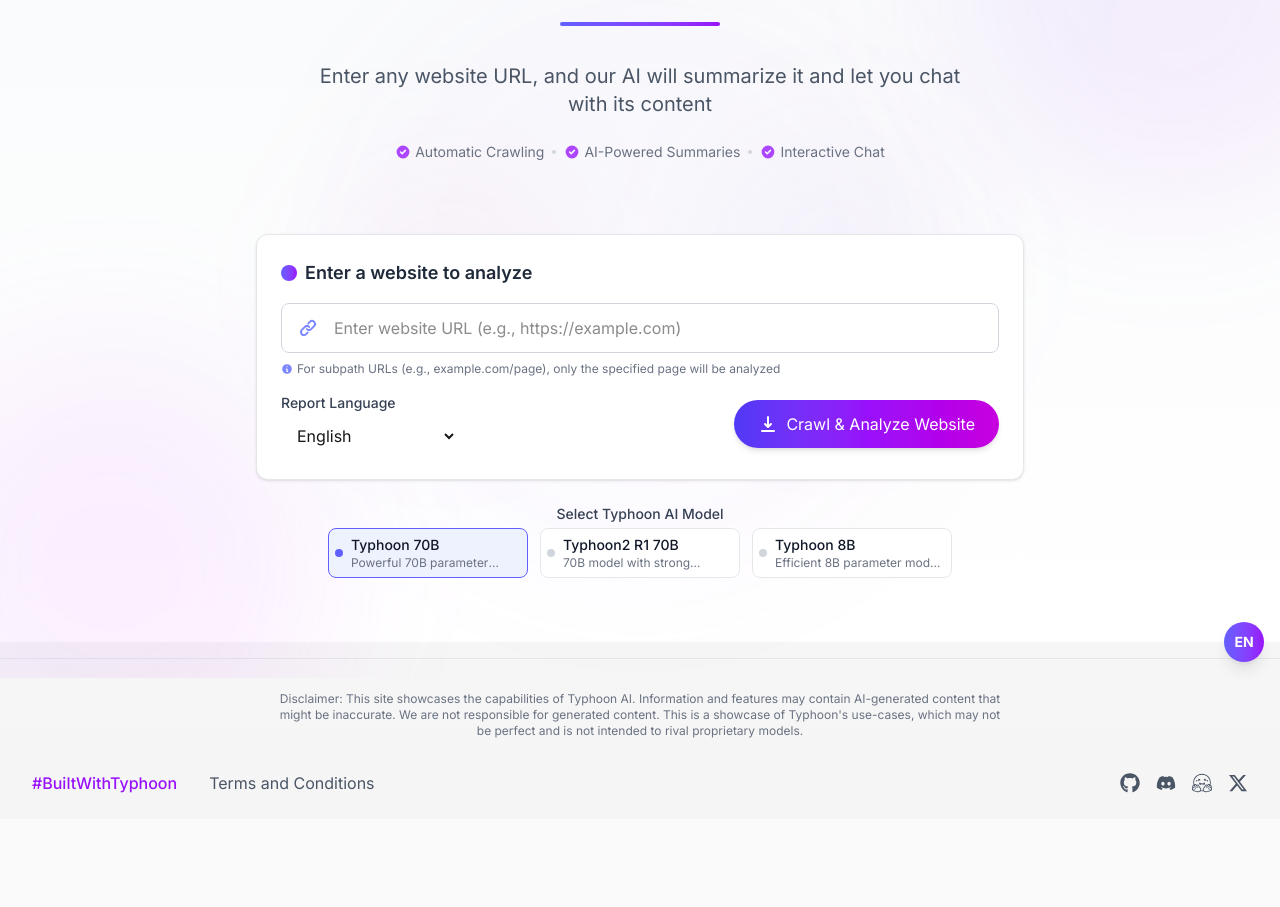
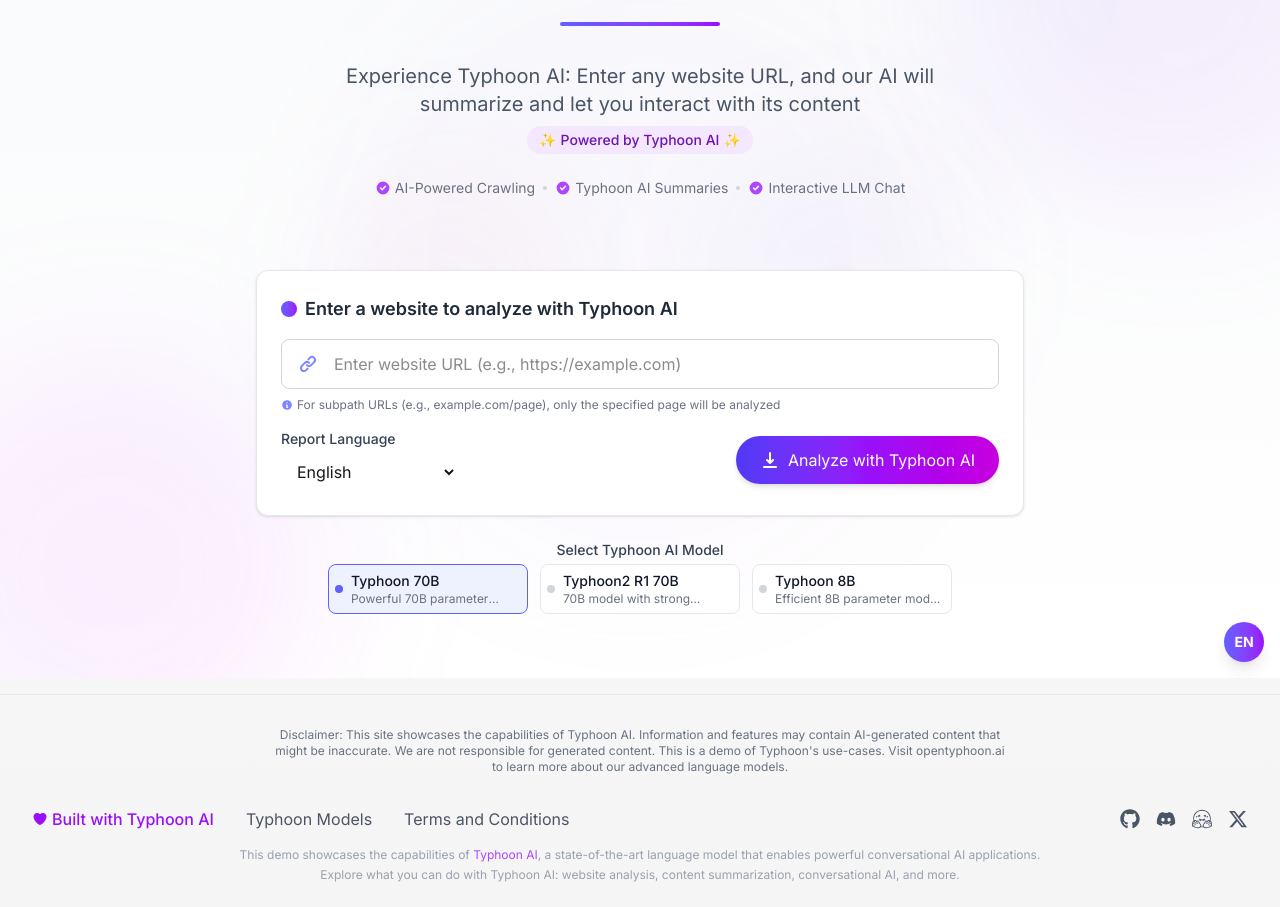
Before and after one commit to scb-10x/typhoon-chat-with-your-website, a Next.js app: page / in a window 1280 px wide. Shown: the part 122-1029 px from the top of the page. Before the commit the page ends 941 px from the top, so only its background shows below. Built offline with nearby package versions, Linux system fonts and the light colour scheme.

Commit message:
feat: add disclaimer and improve SEO

```diff
--- a/src/app/components/ChatInterface.tsx
+++ b/src/app/components/ChatInterface.tsx
@@ -240,7 +240,7 @@
     let lastAssistantMessageIndex = -1;
 
     for (let i = messages.length - 1; i >= 0; i--) {
-      if(lastAssistantMessageIndex !== -1 && lastUserMessageIndex !== -1) {
+      if (lastAssistantMessageIndex !== -1 && lastUserMessageIndex !== -1) {
         break;
       }
       if (messages[i].role === 'user' && lastUserMessageIndex === -1) {
@@ -348,11 +348,10 @@
             className={`mb-4 flex ${message.role === 'user' ? 'justify-end' : 'justify-start'}`}
           >
             <div
-              className={`max-w-[85%] sm:max-w-[80%] p-2 sm:p-3 rounded-lg ${
-                message.role === 'user'
-                  ? 'bg-indigo-500 text-white rounded-br-none'
-                  : 'bg-white border border-gray-200 text-gray-700 rounded-bl-none   '
-              }`}
+              className={`max-w-[85%] sm:max-w-[80%] p-2 sm:p-3 rounded-lg ${message.role === 'user'
+                ? 'bg-indigo-500 text-white rounded-br-none'
+                : 'bg-white border border-gray-200 text-gray-700 rounded-bl-none   '
+                }`}
             >
               <div className={`text-sm sm:text-base ${message.role === 'user' ? '' : 'markdown-content'}`}>
                 {message.role === 'user' ? (
@@ -390,21 +389,14 @@
             </div>
           </div>
         ))}
-        {isLoading && (
-          <div className="flex justify-start mb-4">
-            <div className="bg-white border border-gray-200 p-2 sm:p-3 rounded-lg rounded-bl-none ">
-              <div className="flex items-center space-x-2">
-                <div className="w-2 h-2 rounded-full bg-gray-300 animate-bounce" style={{ animationDelay: '0ms' }}></div>
-                <div className="w-2 h-2 rounded-full bg-gray-300 animate-bounce" style={{ animationDelay: '150ms' }}></div>
-                <div className="w-2 h-2 rounded-full bg-gray-300 animate-bounce" style={{ animationDelay: '300ms' }}></div>
-              </div>
-            </div>
-          </div>
-        )}
         <div ref={messagesEndRef} />
       </div>
 
-      <div className="p-3 sm:p-4 border-t border-gray-200">
+      <div className="text-xs text-gray-500 p-2 bg-gray-100 border-gray-200">
+        <p>Disclaimer: The responses generated by this Artificial Intelligence (AI) system are autonomously constructed and do not necessarily reflect the views or positions of the developing organizations, their affiliates, or any of their employees. These AI-generated responses do not represent those of the organizations. The organizations do not endorse, support, sanction, encourage, verify, or agree with the comments, opinions, or statements generated by this AI. The information produced by this AI is not intended to malign any religion, ethnic group, club, organization, company, individual, anyone, or anything. It is not the intent of the organizations to malign any group or individual. The AI operates based on its programming and training data and its responses should not be interpreted as the explicit intent or opinion of the organizations.</p>
+      </div>
+
+      <div className="p-3 sm:p-4 border-gray-200">
         {messages.length > 1 && lastUserMessage && (
           <div className="flex justify-end mb-2">
             <button
--- a/src/app/components/Footer.tsx
+++ b/src/app/components/Footer.tsx
@@ -20,7 +20,7 @@
           {t('header.disclaimer')}
         </motion.div>
 
-        <div className="flex flex-col md:flex-row justify-between items-center gap-6">
+        <div className="flex flex-col md:flex-row justify-between items-center gap-6 mb-4">
           {/* Links and Socials */}
           {/* Typhoon Link */}
           <div className="flex gap-8 items-center">
@@ -28,9 +28,27 @@
               href="https://opentyphoon.ai"
               target="_blank"
               rel="noopener noreferrer"
-              className="text-purple-600 hover:text-purple-700 font-medium transition-colors"
+              className="text-purple-600 hover:text-purple-700 font-medium transition-colors flex items-center"
             >
-              #BuiltWithTyphoon
+              <svg
+                xmlns="http://www.w3.org/2000/svg"
+                viewBox="0 0 24 24"
+                fill="currentColor"
+                className="w-4 h-4 mr-1"
+              >
+                <path d="M11.645 20.91l-.007-.003-.022-.012a15.247 15.247 0 01-.383-.218 25.18 25.18 0 01-4.244-3.17C4.688 15.36 2.25 12.174 2.25 8.25 2.25 5.322 4.714 3 7.688 3A5.5 5.5 0 0112 5.052 5.5 5.5 0 0116.313 3c2.973 0 5.437 2.322 5.437 5.25 0 3.925-2.438 7.111-4.739 9.256a25.175 25.175 0 01-4.244 3.17 15.247 15.247 0 01-.383.219l-.022.012-.007.004-.003.001a.752.752 0 01-.704 0l-.003-.001z" />
+              </svg>
+              Built with Typhoon AI
+            </a>
+
+            {/* More about Typhoon */}
+            <a
+              href="https://opentyphoon.ai/models"
+              target="_blank"
+              rel="noopener noreferrer"
+              className="text-gray-600 hover:text-gray-900 transition-colors"
+            >
+              Typhoon Models
             </a>
 
             {/* Terms */}
@@ -84,6 +102,25 @@
             </a>
           </div>
         </div>
+
+        {/* SEO-friendly links and text */}
+        <div className="text-xs text-center text-gray-400 mt-4">
+          <p>
+            This demo showcases the capabilities of{' '}
+            <a
+              href="https://opentyphoon.ai"
+              target="_blank"
+              rel="noopener noreferrer"
+              className="text-purple-500 hover:text-purple-700 transition-colors"
+            >
+              Typhoon AI
+            </a>
+            , a state-of-the-art language model that enables powerful conversational AI applications.
+          </p>
+          <p className="mt-1">
+            Explore what you can do with Typhoon AI: website analysis, content summarization, conversational AI, and more.
+          </p>
+        </div>
       </div>
     </footer>
   );
--- a/src/app/components/Header.tsx
+++ b/src/app/components/Header.tsx
@@ -65,6 +65,24 @@
         </motion.p>
 
         <motion.div
+          className="mt-2 flex justify-center"
+          initial={{ opacity: 0 }}
+          animate={{ opacity: 1 }}
+          transition={{ duration: 0.7, delay: 0.5 }}
+        >
+          <a
+            href="https://opentyphoon.ai"
+            target="_blank"
+            rel="noopener noreferrer"
+            className="inline-flex items-center px-3 py-1 bg-purple-100 text-purple-800 rounded-full text-sm font-medium hover:bg-purple-200 transition-colors"
+          >
+            <span className="mr-1">✨</span>
+            Powered by Typhoon AI
+            <span className="ml-1">✨</span>
+          </a>
+        </motion.div>
+
+        <motion.div
           className="mt-6 flex flex-wrap justify-center gap-2 items-center text-sm text-gray-500"
           initial={{ opacity: 0 }}
           animate={{ opacity: 1 }}
@@ -92,6 +110,30 @@
           </span>
         </motion.div>
 
+        {/* Add structured data for SEO */}
+        <script
+          type="application/ld+json"
+          dangerouslySetInnerHTML={{
+            __html: JSON.stringify({
+              "@context": "https://schema.org",
+              "@type": "WebApplication",
+              "name": "Chat With Your Website",
+              "description": "Demo showcase of Typhoon AI capabilities - Analyze, summarize, and chat with any website using advanced LLM technology.",
+              "applicationCategory": "Artificial Intelligence",
+              "offers": {
+                "@type": "Offer",
+                "price": "0",
+                "priceCurrency": "USD"
+              },
+              "creator": {
+                "@type": "Organization",
+                "name": "Typhoon AI",
+                "url": "https://opentyphoon.ai"
+              }
+            })
+          }}
+        />
+
         {/* Add the language switcher in the header */}
         <div className="absolute top-0 right-0 mt-4 mr-4">
           <LanguageSwitcher />
--- a/src/app/layout.tsx
+++ b/src/app/layout.tsx
@@ -47,11 +47,19 @@
       <head>
         <link rel="shortcut icon" href="/favicon.ico" />
         <link rel="apple-touch-icon" href="/favicon.ico" />
-        <title>Chat With Your Website</title>
-        <meta name="description" content="Summarize and chat with any website using AI" />
-        <meta property="og:title" content="Chat With Your Website" />
-        <meta property="og:description" content="Summarize and chat with any website using AI" />
+        <title>Chat With Your Website | Powered by Typhoon AI</title>
+        <meta name="description" content="Demo showcase of Typhoon AI capabilities - Analyze, summarize, and chat with any website using advanced LLM technology from Typhoon." />
+        <meta name="keywords" content="Typhoon AI, LLM, website analysis, AI chat, OpenTyphoon, NLP, chatbot, website summarizer" />
+        <meta property="og:title" content="Chat With Your Website | Powered by Typhoon AI" />
+        <meta property="og:description" content="Demo showcase of Typhoon AI capabilities - Analyze, summarize, and chat with any website using advanced LLM technology from Typhoon." />
         <meta property="og:type" content="website" />
+        <meta property="og:site_name" content="Typhoon AI Demo" />
+        <meta property="og:url" content="https://opentyphoon.ai" />
+        <meta name="twitter:card" content="summary_large_image" />
+        <meta name="twitter:title" content="Chat With Your Website | Powered by Typhoon AI" />
+        <meta name="twitter:description" content="Demo showcase of Typhoon AI capabilities - Analyze, summarize, and chat with any website using advanced LLM technology." />
+        <meta name="robots" content="index, follow" />
+        <link rel="canonical" href="https://opentyphoon.ai" />
       </head>
       <body
         className={`${inter.className} ${inter.variable} antialiased min-h-screen bg-gradient-to-b from-gray-50 to-gray-100`}
--- a/src/app/lib/i18n.ts
+++ b/src/app/lib/i18n.ts
@@ -29,20 +29,20 @@
   en: {
     // Header
     'header.title': 'Chat With the Website',
-    'header.subtitle': 'Enter any website URL, and our AI will summarize it and let you chat with its content',
-    'header.feature1': 'Automatic Crawling',
-    'header.feature2': 'AI-Powered Summaries',
-    'header.feature3': 'Interactive Chat',
-    'header.disclaimer': 'Disclaimer: This site showcases the capabilities of Typhoon AI. Information and features may contain AI-generated content that might be inaccurate. We are not responsible for generated content. This is a showcase of Typhoon\'s use-cases, which may not be perfect and is not intended to rival proprietary models.',
+    'header.subtitle': 'Experience Typhoon AI: Enter any website URL, and our AI will summarize and let you interact with its content',
+    'header.feature1': 'AI-Powered Crawling',
+    'header.feature2': 'Typhoon AI Summaries',
+    'header.feature3': 'Interactive LLM Chat',
+    'header.disclaimer': 'Disclaimer: This site showcases the capabilities of Typhoon AI. Information and features may contain AI-generated content that might be inaccurate. We are not responsible for generated content. This is a demo of Typhoon\'s use-cases. Visit opentyphoon.ai to learn more about our advanced language models.',
 
     // UrlInput
-    'urlInput.title': 'Enter a website to analyze',
+    'urlInput.title': 'Enter a website to analyze with Typhoon AI',
     'urlInput.placeholder': 'Enter website URL (e.g., https://example.com)',
-    'urlInput.info': 'Enter the root URL of the website you want to crawl and analyze',
+    'urlInput.info': 'Enter the root URL of the website you want to analyze with Typhoon\'s AI technology',
     'urlInput.error.empty': 'Please enter a website URL',
     'urlInput.error.invalid': 'Please enter a valid URL (including http:// or https://)',
     'urlInput.language': 'Report Language',
-    'urlInput.button': 'Crawl & Analyze Website',
+    'urlInput.button': 'Analyze with Typhoon AI',
     'urlInput.processing': 'Processing',
 
     // Language Switcher
@@ -51,28 +51,28 @@
     'language.switch': 'Switch Language',
 
     // Website Summary
-    'summary.title': 'Website Summary',
+    'summary.title': 'Typhoon AI Website Summary',
     'summary.content': 'Content',
-    'summary.loading': 'Analyzing website content...',
+    'summary.loading': 'Analyzing website content with Typhoon AI...',
     'summary.rescan': 'Re-analyze',
   },
   th: {
     // Header
     'header.title': 'แชทกับเว็บไซต์ของคุณ',
-    'header.subtitle': 'ป้อน URL ของเว็บไซต์ใด ๆ และ AI ของเราจะสรุปและให้คุณแชทกับเนื้อหาของเว็บไซต์นั้น',
-    'header.feature1': 'การเก็บข้อมูลอัตโนมัติ',
-    'header.feature2': 'สรุปด้วย AI',
-    'header.feature3': 'แชทแบบโต้ตอบ',
-    'header.disclaimer': 'ข้อสงวนสิทธิ์: เว็บไซต์นี้แสดงความสามารถของ Typhoon AI ข้อมูลและฟีเจอร์อาจมีเนื้อหาที่สร้างโดย AI ซึ่งอาจไม่ถูกต้อง เราไม่รับผิดชอบต่อเนื้อหาที่ถูกสร้างขึ้น นี่คือการแสดงกรณีการใช้งานของ Typhoon ซึ่งอาจไม่สมบูรณ์แบบและไม่ได้มีวัตถุประสงค์เพื่อแข่งขันกับโมเดลที่เป็นกรรมสิทธิ์',
+    'header.subtitle': 'สัมผัสประสบการณ์ Typhoon AI: ป้อน URL ของเว็บไซต์ และ AI ของเราจะสรุปและให้คุณโต้ตอบกับเนื้อหาได้',
+    'header.feature1': 'การเก็บข้อมูลด้วย AI',
+    'header.feature2': 'สรุปด้วย Typhoon AI',
+    'header.feature3': 'แชทโต้ตอบด้วย LLM',
+    'header.disclaimer': 'ข้อสงวนสิทธิ์: เว็บไซต์นี้แสดงความสามารถของ Typhoon AI ข้อมูลและฟีเจอร์อาจมีเนื้อหาที่สร้างโดย AI ซึ่งอาจไม่ถูกต้อง เราไม่รับผิดชอบต่อเนื้อหาที่ถูกสร้างขึ้น นี่คือการสาธิตกรณีการใช้งานของ Typhoon เยี่ยมชม opentyphoon.ai เพื่อเรียนรู้เพิ่มเติมเกี่ยวกับโมเดลภาษาขั้นสูงของเรา',
 
     // UrlInput
-    'urlInput.title': 'ป้อนเว็บไซต์ที่ต้องการวิเคราะห์',
+    'urlInput.title': 'ป้อนเว็บไซต์ที่ต้องการวิเคราะห์ด้วย Typhoon AI',
     'urlInput.placeholder': 'ป้อน URL เว็บไซต์ (เช่น https://example.com)',
-    'urlInput.info': 'ป้อน URL หลักของเว็บไซต์ที่คุณต้องการเก็บข้อมูลและวิเคราะห์',
+    'urlInput.info': 'ป้อน URL หลักของเว็บไซต์ที่คุณต้องการวิเคราะห์ด้วยเทคโนโลยี AI ของ Typhoon',
     'urlInput.error.empty': 'กรุณาป้อน URL เว็บไซต์',
     'urlInput.error.invalid': 'กรุณาป้อน URL ที่ถูกต้อง (รวมถึง http:// หรือ https://)',
     'urlInput.language': 'ภาษารายงาน',
-    'urlInput.button': 'เก็บข้อมูลและวิเคราะห์เว็บไซต์',
+    'urlInput.button': 'วิเคราะห์ด้วย Typhoon AI',
     'urlInput.processing': 'กำลังประมวลผล',
 
     // Language Switcher
@@ -81,16 +81,16 @@
     'language.switch': 'เปลี่ยนภาษา',
 
     // Website Summary
-    'summary.title': 'สรุปเว็บไซต์',
+    'summary.title': 'สรุปเว็บไซต์ด้วย Typhoon AI',
     'summary.content': 'เนื้อหา',
-    'summary.loading': 'กำลังวิเคราะห์เนื้อหาเว็บไซต์...',
+    'summary.loading': 'กำลังวิเคราะห์เนื้อหาเว็บไซต์ด้วย Typhoon AI...',
     'summary.rescan': 'วิเคราะห์ใหม่',
   }
 };
 
 export const I18nContext = createContext<I18nContextType>({
   language: 'en',
-  setLanguage: () => {},
+  setLanguage: () => { },
   t: (key: TranslationKey) => key,
 });
 
--- a/src/app/page.tsx
+++ b/src/app/page.tsx
@@ -68,11 +68,11 @@
   // Update document title when website data changes
   useEffect(() => {
     if (websiteData) {
-      document.title = `${websiteData.title} | Chat With Your Website`;
+      document.title = `${websiteData.title} | Chat With Your Website - Powered by Typhoon AI`;
     } else if (partialData) {
-      document.title = `Analyzing ${partialData.title} | Chat With Your Website`;
+      document.title = `Analyzing ${partialData.title} | Chat With Your Website - Typhoon AI Demo`;
     } else {
-      document.title = "Chat With Your Website";
+      document.title = "Chat With Your Website | Powered by Typhoon AI - Demo Showcase";
     }
   }, [websiteData, partialData]);
 
```
